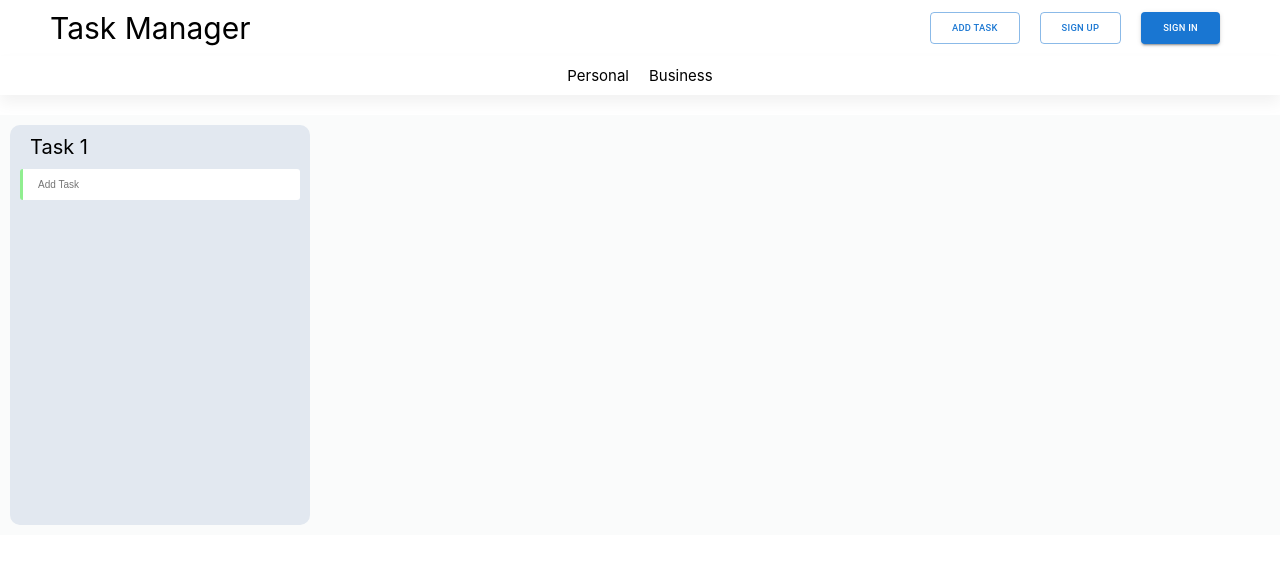
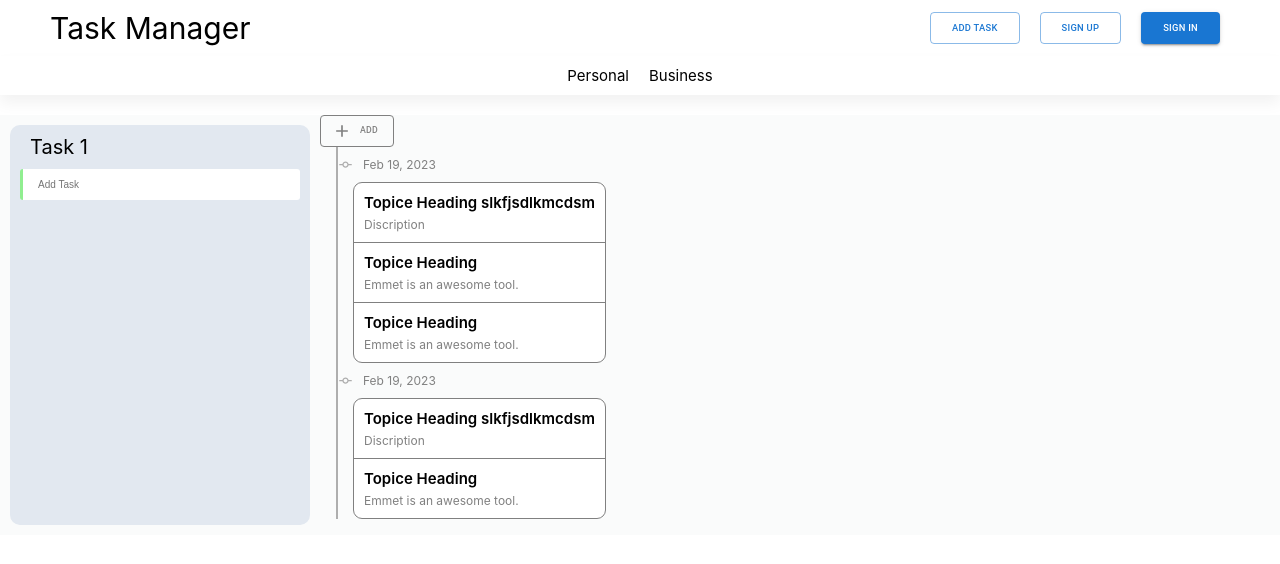
Before and after one commit to 1711shashank/Task_Manager, a React (Create React App) app: page / in a window 1280 px wide. Shown: the top 564 px of the page. Built offline with nearby package versions, Linux system fonts and the light colour scheme; the HTML template or start-up script is replaced by a standard one.

Commit message:
timeLine sideBar

```diff
--- a/src/Components/Body.js
+++ b/src/Components/Body.js
@@ -1,14 +1,14 @@
 import React from 'react'
 import TasksBox from './TasksBox'
-import Tracker from './Tracker'
 import './Body.css'
+import SideBar from '../SideBar/SideBar'
 
 const Body = () => {
     return (
         <>
             <div className='body'>
                 <TasksBox />
-                {/* <Tracker/> */}
+                <SideBar/>
             </div>
         </>
     )
--- /dev/null
+++ b/src/SideBar/SideBar.css
@@ -0,0 +1,64 @@
+.timeLine__container{
+    margin-left: 1.6rem;
+    /* padding-left: 1rem; */
+    border-left: 2px solid #aeaeae;
+}
+.timeLine__containerUp{
+    display: flex;
+    flex-direction: row;
+    align-items: center;
+}
+.timeLine__addButon{
+    /* font-weight: 600 !important; */
+    /* background-color:  #E2E8F0 !important; */
+    color: gray !important;
+    /* line-height:1.2 !important;  */
+    border:1px solid gray !important;
+}
+.timeLine__logo{
+    color: #aeaeae;
+}
+.timeLine__date{
+    font-size: 1.2rem;
+    padding: 1rem;
+    color: gray;
+}
+
+.timeLine__dayItems{
+    margin-left: 1.5rem;
+    border: 1px solid gray;
+    border-radius: 0.9rem;
+    background-color: white ;
+}
+
+.timeLine__dayItems > li{
+    padding: 1rem;
+    border-bottom: 1px solid gray;
+    list-style-type: none;
+}
+.timeLine__dayItems > li:last-child{
+    border-bottom: none;
+}
+
+.timeLine__dayItems > li:hover{
+    background-color: #E2E8F0;
+}
+.timeLine__dayItems > li:hover:first-child{
+    background-color: #E2E8F0;
+    border-radius: 0.8rem 0.8rem 0 0;
+}
+.timeLine__dayItems > li:hover:last-child{
+    background-color: #E2E8F0;
+    border-radius: 0 0 0.8rem 0.8rem;
+}
+
+.timeLine__dayItem > h2 {
+    font-size: 1.5rem;
+    font-weight: 600;
+    padding-bottom: 5px;
+}
+
+.timeLine__dayItem > p {
+    color: gray;
+    font-size: 1.2rem;
+}
--- /dev/null
+++ b/src/SideBar/SideBar.js
@@ -0,0 +1,63 @@
+import React from 'react'
+import CommitIcon from '@mui/icons-material/Commit';
+import './SideBar.css'
+import { Button } from '@mui/material';
+import AddIcon from '@mui/icons-material/Add';
+import { BorderColor } from '@mui/icons-material';
+
+const SideBar = () => {
+    return (
+        <>
+            <div className='timeLine'>
+            <Button className='timeLine__addButon' variant="outlined" startIcon={<AddIcon/>}>Add</Button>
+                <div className='timeLine__container'>
+                    <div className='timeLine__containerUp'>
+                        <CommitIcon className='timeLine__logo' />
+                        <p className='timeLine__date'>Feb 19, 2023</p>
+                    </div>
+                    <div className='timeLine__containerDown'>
+                        <div className='timeLine__day'>
+                            <ol className='timeLine__dayItems'>
+                                <li className='timeLine__dayItem'>
+                                    <h2>Topice Heading slkfjsdlkmcdsm</h2>
+                                    <p>Discription</p>
+                                </li>
+                                <li className='timeLine__dayItem'>
+                                    <h2>Topice Heading</h2>
+                                    <p> Emmet is an awesome tool. </p>
+                                </li>
+                                <li className='timeLine__dayItem'>
+                                    <h2>Topice Heading</h2>
+                                    <p> Emmet is an awesome tool. </p>
+                                </li>
+                            </ol>
+                        </div>
+                    </div>
+                </div>
+                <div className='timeLine__container'>
+                    <div className='timeLine__containerUp'>
+                        <CommitIcon className='timeLine__logo' />
+                        <p className='timeLine__date'>Feb 19, 2023</p>
+                    </div>
+                    <div className='timeLine__containerDown'>
+                        <div className='timeLine__day'>
+                            <ol className='timeLine__dayItems'>
+                                <li className='timeLine__dayItem'>
+                                    <h2>Topice Heading slkfjsdlkmcdsm</h2>
+                                    <p>Discription</p>
+                                </li>
+                                <li className='timeLine__dayItem'>
+                                    <h2>Topice Heading</h2>
+                                    <p> Emmet is an awesome tool. </p>
+                                </li>
+                            </ol>
+                        </div>
+                    </div>
+                </div>
+            </div>
+
+        </>
+    )
+}
+
+export default SideBar
```
